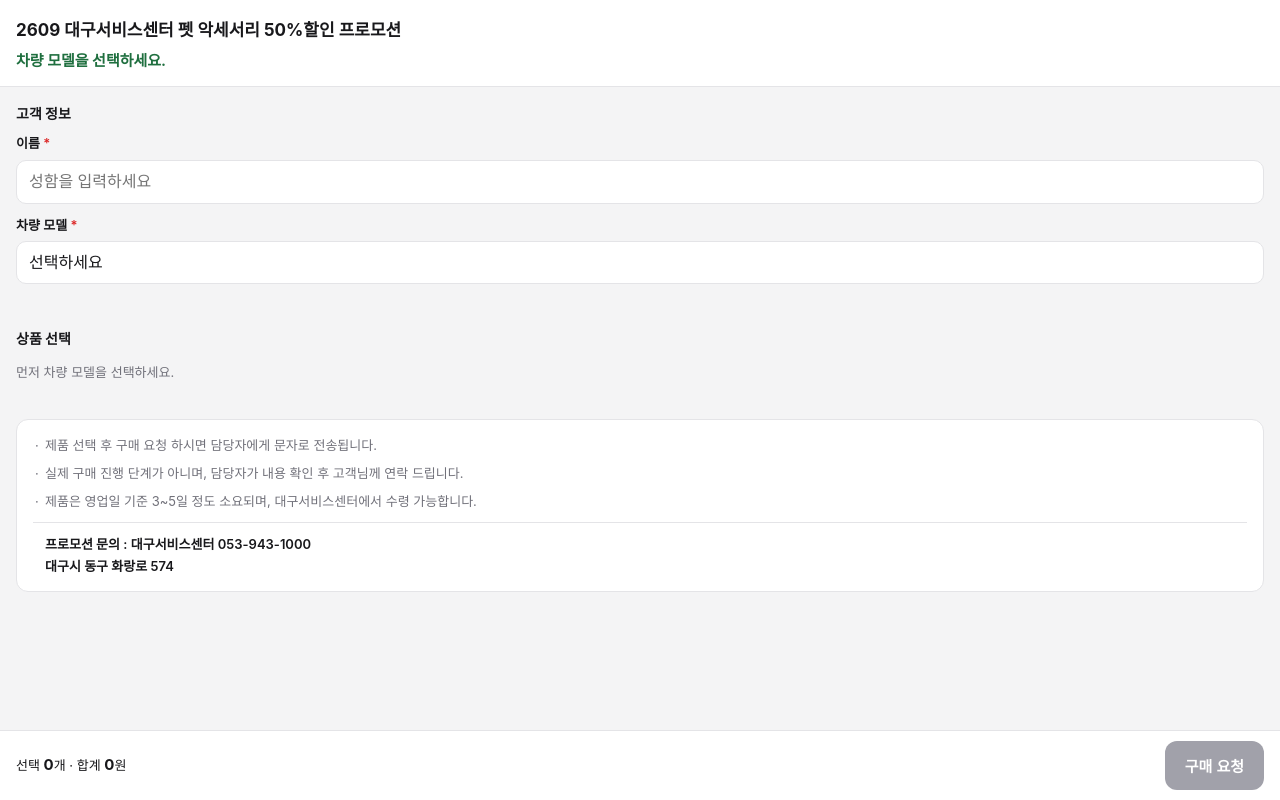
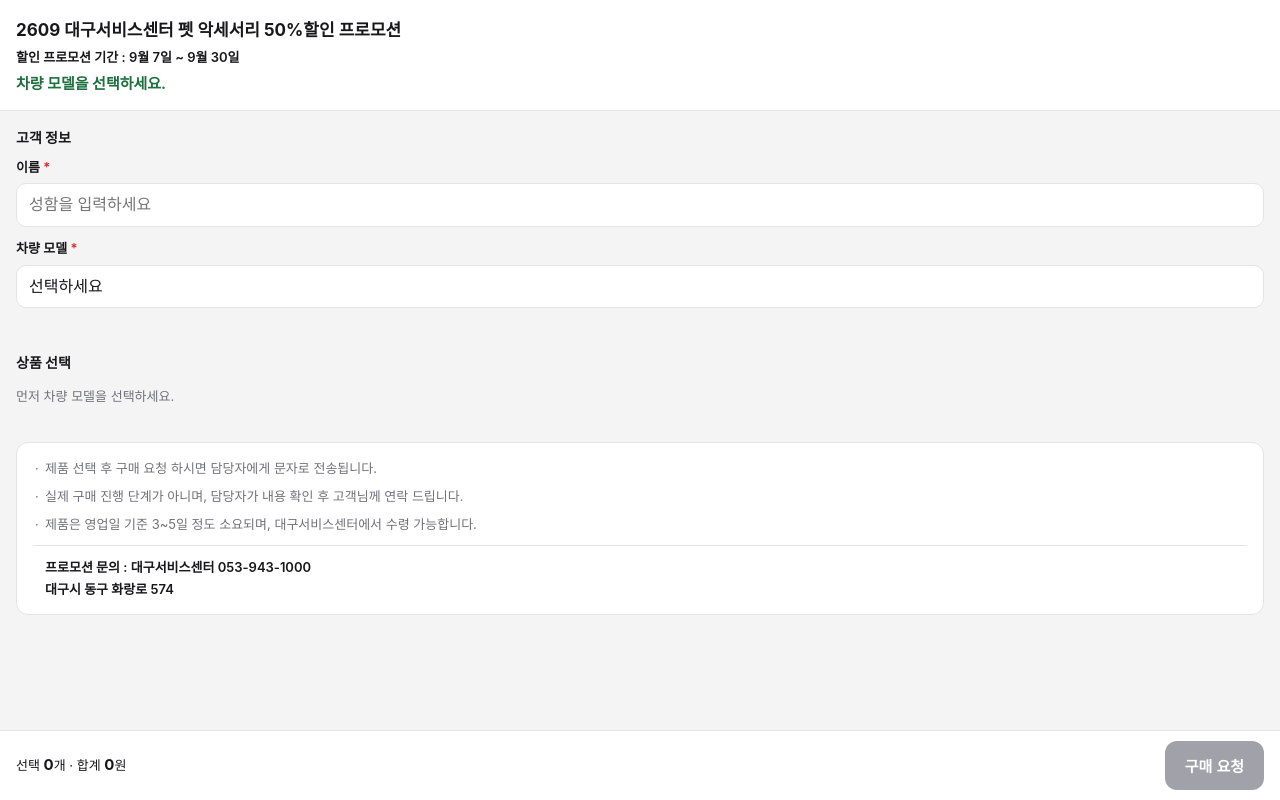
Before and after one commit to LR-EN-DAEGU/en-acc-promo, a plain HTML site: page index.html in a window 1280 px wide. Drawn offline with Linux system fonts and the light colour scheme.

Commit message:
Add files via upload

```diff
--- a/index.html
+++ b/index.html
@@ -30,6 +30,7 @@
   header h1 { margin: 0; font-size: 17px; font-weight: 700; }
   header p { margin: 2px 0 0; font-size: 12px; color: var(--muted); }
   header p.lead { margin: 6px 0 0; font-size: 15px; font-weight: 700; color: var(--accent); }
+  header p.period { margin: 4px 0 0; font-size: 13px; font-weight: 600; color: var(--text); }
 
   .section { padding: 16px; }
   .section h2 { margin: 0 0 10px; font-size: 14px; font-weight: 700; }
@@ -104,6 +105,7 @@
 
 <header>
   <h1>2609 대구서비스센터 펫 악세서리 50%할인 프로모션</h1>
+  <p class="period">할인 프로모션 기간 : 9월 7일 ~ 9월 30일</p>
   <p class="lead">차량 모델을 선택하세요.</p>
 </header>
 
```
